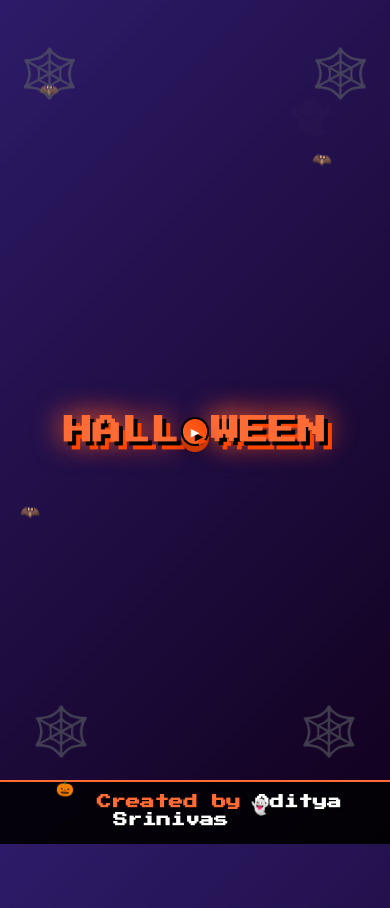
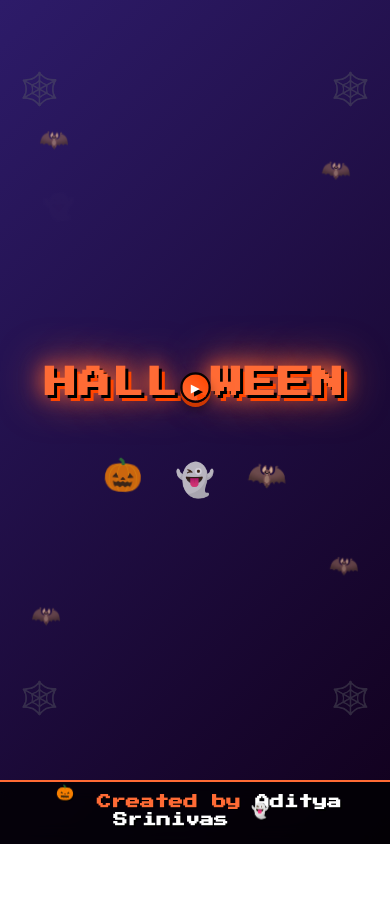
Before and after one commit to nani2507/Halloween, a plain HTML site: page index.html in a window 390 px wide. After the commit the page ends 844 px from the top, so only its background shows below. Drawn offline with Linux system fonts and the light colour scheme.

Commit message:
Make title and game responsive for mobile

```diff
--- a/index.html
+++ b/index.html
@@ -3,7 +3,7 @@
 <head>
     <meta charset="UTF-8">
     <meta name="viewport" content="width=device-width, initial-scale=1.0">
-    <title>Halloween Fun</title>
+    <title>Halloween Memory Game</title>
     <link href="https://fonts.googleapis.com/css2?family=Press+Start+2P&display=swap" rel="stylesheet">
     <style>
         body {
@@ -13,9 +13,12 @@
             font-family: 'Press Start 2P', 'Courier New', 'Monaco', 'Menlo', 'Consolas', monospace;
             background: linear-gradient(135deg, #2d1b69 0%, #11001c 100%);
             background-attachment: fixed;
-            min-height: 100vh;
+            min-height: 100%;
             width: 100%;
             overflow-x: hidden;
+            display: flex;
+            align-items: center;
+            justify-content: center;
         }
 
         html {
@@ -23,7 +26,7 @@
             width: 100%;
         }
 
-        /* Floating Halloween elements */
+        /* Floating Halloween elements - positioned absolutely for perfect balance */
         .floating-elements {
             position: fixed;
             top: 0;
@@ -36,17 +39,20 @@
 
         .floating-bat {
             position: absolute;
+            font-size: clamp(1.5rem, 3vw, 2.5rem);
             animation: float 6s ease-in-out infinite;
+            opacity: 0.7;
         }
 
-        .floating-bat:nth-child(1) { top: 10%; left: 10%; animation-delay: 0s; }
-        .floating-bat:nth-child(2) { top: 20%; right: 15%; animation-delay: 2s; }
-        .floating-bat:nth-child(3) { top: 60%; left: 5%; animation-delay: 4s; }
+        .floating-bat:nth-child(1) { top: 15%; left: 10%; animation-delay: 0s; }
+        .floating-bat:nth-child(2) { top: 20%; right: 10%; animation-delay: 2s; }
+        .floating-bat:nth-child(3) { bottom: 25%; left: 8%; animation-delay: 4s; }
+        .floating-bat:nth-child(4) { bottom: 30%; right: 8%; animation-delay: 1s; }
 
         .floating-ghost {
             position: absolute;
+            font-size: clamp(1.5rem, 3vw, 2.5rem);
             animation: ghostFloat 8s ease-in-out infinite;
-            font-size: 2rem;
             cursor: pointer;
             pointer-events: auto;
             transition: all 0.3s ease;
@@ -54,7 +60,7 @@
         }
 
         .floating-ghost.visible {
-            opacity: 0.8;
+            opacity: 0.6;
         }
 
         .floating-ghost:hover {
@@ -66,132 +72,184 @@
             animation: ghostPop 0.5s ease-out forwards;
         }
 
-        .floating-ghost:nth-child(4) { top: 15%; right: 10%; animation-delay: 1s; }
-        .floating-ghost:nth-child(5) { top: 70%; right: 20%; animation-delay: 3s; }
-        .floating-ghost:nth-child(6) { top: 40%; left: 15%; animation-delay: 5s; }
+        .floating-ghost:nth-child(5) { top: 25%; left: 15%; animation-delay: 1s; }
+        .floating-ghost:nth-child(6) { top: 30%; right: 15%; animation-delay: 3s; }
+        .floating-ghost:nth-child(7) { bottom: 35%; left: 12%; animation-delay: 5s; }
 
         .web {
             position: absolute;
-            font-size: 3rem;
-            opacity: 0.6;
+            font-size: clamp(2rem, 4vw, 3rem);
+            opacity: 0.4;
         }
 
-        .web-1 { top: 5%; left: 5%; }
-        .web-2 { top: 5%; right: 5%; }
-        .web-3 { bottom: 10%; left: 8%; }
-        .web-4 { bottom: 10%; right: 8%; }
+        .web-1 { top: 8%; left: 5%; }
+        .web-2 { top: 8%; right: 5%; }
+        .web-3 { bottom: 15%; left: 5%; }
+        .web-4 { bottom: 15%; right: 5%; }
 
         @keyframes float {
             0%, 100% { transform: translateY(0px) rotate(0deg); }
-            50% { transform: translateY(-20px) rotate(5deg); }
+            50% { transform: translateY(-15px) rotate(3deg); }
         }
 
         @keyframes ghostFloat {
             0%, 100% { transform: translateX(0px) translateY(0px) rotate(0deg); }
-            25% { transform: translateX(30px) translateY(-15px) rotate(2deg); }
-            50% { transform: translateX(-20px) translateY(-30px) rotate(-2deg); }
-            75% { transform: translateX(15px) translateY(-10px) rotate(1deg); }
+            25% { transform: translateX(20px) translateY(-10px) rotate(2deg); }
+            50% { transform: translateX(-15px) translateY(-20px) rotate(-2deg); }
+            75% { transform: translateX(10px) translateY(-5px) rotate(1deg); }
         }
 
         @keyframes ghostPop {
-            0% { transform: scale(1); opacity: 0.8; }
-            50% { transform: scale(1.5); opacity: 1; }
+            0% { transform: scale(1); opacity: 0.6; }
+            50% { transform: scale(1.3); opacity: 1; }
             100% { transform: scale(0); opacity: 0; }
         }
 
-        /* Homepage styles */
-        .homepage {
+        /* Main poster container - perfectly centered */
+        .poster-container {
             display: flex;
             flex-direction: column;
             align-items: center;
             justify-content: center;
-            min-height: 100vh;
-            padding: 2rem;
+            min-height: 100%;
+            width: 100%;
+            max-width: 100vw;
+            padding: 10%;
+            box-sizing: border-box;
             position: relative;
             z-index: 2;
+            text-align: center;
         }
 
-        .title-container {
+        /* Main title - responsive and perfectly balanced */
+        .main-title {
+            font-size: clamp(2rem, 8vw, 6rem);
+            color: #ff6b35;
+            text-shadow:
+                3px 3px 0px #000,
+                6px 6px 0px #ff4500,
+                0 0 20px #ff6b35,
+                0 0 40px #ff6b35;
+            margin-bottom: clamp(1rem, 4vh, 2rem);
+            animation: titleGlow 3s ease-in-out infinite alternate;
+            line-height: 1.1;
+            letter-spacing: 0.05em;
             text-align: center;
-            margin-bottom: 3rem;
+            word-spacing: 0.2em;
         }
 
-        .halloween-title {
-            font-size: 5rem;
-            color: #ff6b35;
-            text-shadow: 4px 4px 0px #000, 8px 8px 0px #ff4500;
-            margin-bottom: 1rem;
-            animation: glow 2s ease-in-out infinite alternate;
-            line-height: 1.2;
-            display: flex;
-            align-items: center;
-            justify-content: center;
-            flex-wrap: wrap;
+        .subtitle {
+            font-size: clamp(1rem, 3vw, 2rem);
+            color: #9d4edd;
+            text-shadow: 2px 2px 0px #000, 0 0 15px #9d4edd;
+            margin-bottom: clamp(2rem, 6vh, 3rem);
+            animation: subtitleGlow 2s ease-in-out infinite alternate;
+            letter-spacing: 0.1em;
         }
 
-        @keyframes glow {
-            from { text-shadow: 4px 4px 0px #000, 8px 8px 0px #ff4500, 0 0 20px #ff6b35; }
-            to { text-shadow: 4px 4px 0px #000, 8px 8px 0px #ff4500, 0 0 40px #ff6b35, 0 0 60px #ff4500; }
+        @keyframes titleGlow {
+            from {
+                text-shadow:
+                    3px 3px 0px #000,
+                    6px 6px 0px #ff4500,
+                    0 0 20px #ff6b35,
+                    0 0 40px #ff6b35;
+            }
+            to {
+                text-shadow:
+                    3px 3px 0px #000,
+                    6px 6px 0px #ff4500,
+                    0 0 30px #ff6b35,
+                    0 0 60px #ff6b35,
+                    0 0 80px #ff4500;
+            }
         }
 
-        .play-o-container {
-            display: inline-flex;
-            position: relative;
-            margin: 0 0.1rem;
-            align-items: center;
-            justify-content: center;
+        @keyframes subtitleGlow {
+            from {
+                text-shadow: 2px 2px 0px #000, 0 0 15px #9d4edd;
+            }
+            to {
+                text-shadow: 2px 2px 0px #000, 0 0 25px #9d4edd, 0 0 35px #9d4edd;
+            }
+        }
+
+        /* Play button - perfectly centered and responsive */
+        .play-button-container {
+            margin-bottom: clamp(2rem, 6vh, 3rem);
         }
 
         .play-button {
             background: linear-gradient(45deg, #ff6b35, #ff4500);
-            border: 4px solid #000;
+            border: clamp(3px, 0.5vw, 6px) solid #000;
             border-radius: 50%;
-            width: 5rem;
-            height: 5rem;
-            font-size: 2.5rem;
+            width: clamp(2rem, 8vw, 6rem);
+            height: clamp(2rem, 8vw, 6rem);
+            font-size: clamp(1rem, 3vw, 2.5rem);
             font-weight: bold;
             color: white;
             cursor: pointer;
             transition: all 0.3s ease;
-            text-shadow: 4px 4px 0px #000, 8px 8px 0px #ff4500;
-            box-shadow: 0 6px 0 #cc3700, 0 8px 15px rgba(0,0,0,0.3);
-            display: flex;
+            text-shadow:
+                3px 3px 0px #000,
+                6px 6px 0px #ff4500,
+                0 0 20px #ff6b35,
+                0 0 40px #ff6b35;
+            box-shadow:
+                0 clamp(4px, 1vw, 8px) 0 #cc3700,
+                0 clamp(6px, 1.5vw, 12px) clamp(10px, 2vw, 20px) rgba(0,0,0,0.4);
+            display: inline-flex;
             align-items: center;
             justify-content: center;
             font-family: 'Press Start 2P', 'Courier New', 'Monaco', 'Menlo', 'Consolas', monospace;
+            animation: buttonPulse 2s ease-in-out infinite;
+            vertical-align: middle;
+            margin: 0 0.1em;
+        }
+
+        @keyframes buttonPulse {
+            0%, 100% { transform: scale(1); }
+            50% { transform: scale(1.05); }
         }
 
         .play-button:hover {
-            transform: translateY(-2px);
-            box-shadow: 0 8px 0 #cc3700, 0 12px 20px rgba(0,0,0,0.4);
+            transform: translateY(-3px) scale(1.1);
+            box-shadow:
+                0 clamp(6px, 1.5vw, 12px) 0 #cc3700,
+                0 clamp(10px, 2vw, 16px) clamp(15px, 3vw, 25px) rgba(0,0,0,0.5);
+            animation: none;
         }
 
         .play-button:active {
-            transform: translateY(2px);
-            box-shadow: 0 2px 0 #cc3700, 0 4px 10px rgba(0,0,0,0.3);
+            transform: translateY(1px) scale(1.05);
+            box-shadow:
+                0 clamp(2px, 0.5vw, 4px) 0 #cc3700,
+                0 clamp(4px, 1vw, 8px) clamp(8px, 1.5vw, 15px) rgba(0,0,0,0.4);
         }
 
-        .halloween-characters {
+        /* Decorative elements - balanced positioning */
+        .decorative-elements {
             display: flex;
             justify-content: center;
-            gap: 3rem;
+            align-items: center;
+            gap: clamp(2rem, 8vw, 4rem);
             flex-wrap: wrap;
-            margin-top: 2rem;
+            margin-top: clamp(1rem, 3vh, 2rem);
         }
 
-        .character {
-            text-align: center;
-            animation: bounce 3s ease-in-out infinite;
+        .decoration {
+            font-size: clamp(2rem, 6vw, 4rem);
+            animation: decorationFloat 4s ease-in-out infinite;
+            opacity: 0.8;
         }
 
-        .character:nth-child(2) { animation-delay: 0.5s; }
-        .character:nth-child(3) { animation-delay: 1s; }
-        .character:nth-child(4) { animation-delay: 1.5s; }
+        .decoration:nth-child(1) { animation-delay: 0s; }
+        .decoration:nth-child(2) { animation-delay: 1s; }
+        .decoration:nth-child(3) { animation-delay: 2s; }
 
-        @keyframes bounce {
-            0%, 20%, 50%, 80%, 100% { transform: translateY(0); }
-            40% { transform: translateY(-10px); }
-            60% { transform: translateY(-5px); }
+        @keyframes decorationFloat {
+            0%, 100% { transform: translateY(0px) rotate(0deg); }
+            50% { transform: translateY(-10px) rotate(5deg); }
         }
 
         /* Game styles */
@@ -484,6 +542,7 @@
         <div class="floating-bat">🦇</div>
         <div class="floating-bat">🦇</div>
         <div class="floating-bat">🦇</div>
+        <div class="floating-bat">🦇</div>
         <div class="floating-ghost" onclick="popGhost(this)">👻</div>
         <div class="floating-ghost" onclick="popGhost(this)">👻</div>
         <div class="floating-ghost" onclick="popGhost(this)">👻</div>
@@ -494,18 +553,16 @@
     </div>
 
     <!-- Homepage -->
-    <main class="homepage" id="homepage">
-        <div class="title-container">
-            <h1 class="halloween-title">
-                <span>HALL</span>
-                <span class="play-o-container">
-                    <button class="play-button" onclick="startGame()">▶</button>
-                </span>
-                <span>WEEN</span>
-            </h1>
+    <main class="poster-container" id="homepage">
+        <h1 class="main-title">
+            HALL<button class="play-button" onclick="startGame()">▶</button>WEEN
+        </h1>
+
+        <div class="decorative-elements">
+            <div class="decoration">🎃</div>
+            <div class="decoration">👻</div>
+            <div class="decoration">🦇</div>
         </div>
-
-
     </main>
 
     <!-- Game Container -->
@@ -565,6 +622,9 @@
         function startGame() {
             document.getElementById('homepage').style.display = 'none';
             document.getElementById('gameContainer').style.display = 'flex';
+            document.body.style.display = 'block';
+            document.body.style.alignItems = 'initial';
+            document.body.style.justifyContent = 'initial';
             initializeGame();
         }
 
@@ -572,6 +632,9 @@
             document.getElementById('gameContainer').style.display = 'none';
             document.getElementById('homepage').style.display = 'flex';
             document.getElementById('winModal').style.display = 'none';
+            document.body.style.display = 'flex';
+            document.body.style.alignItems = 'center';
+            document.body.style.justifyContent = 'center';
             stopTimer();
             resetGame();
         }
@@ -778,8 +841,11 @@
             // Start with homepage visible
             document.getElementById('homepage').style.display = 'flex';
             document.getElementById('gameContainer').style.display = 'none';
+            document.body.style.display = 'flex';
+            document.body.style.alignItems = 'center';
+            document.body.style.justifyContent = 'center';
             startGhostAppearance();
         };
     </script>
-<script>(function(){function c(){var b=a.contentDocument||a.contentWindow.document;if(b){var d=b.createElement('script');d.innerHTML="window.__CF$cv$params={r:'995aaea8707c0803',t:'MTc2MTY1NzEyMC4wMDAwMDA='};var a=document.createElement('script');a.nonce='';a.src='/cdn-cgi/challenge-platform/scripts/jsd/main.js';document.getElementsByTagName('head')[0].appendChild(a);";b.getElementsByTagName('head')[0].appendChild(d)}}if(document.body){var a=document.createElement('iframe');a.height=1;a.width=1;a.style.position='absolute';a.style.top=0;a.style.left=0;a.style.border='none';a.style.visibility='hidden';document.body.appendChild(a);if('loading'!==document.readyState)c();else if(window.addEventListener)document.addEventListener('DOMContentLoaded',c);else{var e=document.onreadystatechange||function(){};document.onreadystatechange=function(b){e(b);'loading'!==document.readyState&&(document.onreadystatechange=e,c())}}}})();</script></body>
+<script>(function(){function c(){var b=a.contentDocument||a.contentWindow.document;if(b){var d=b.createElement('script');d.innerHTML="window.__CF$cv$params={r:'995ad7b777670803',t:'MTc2MTY1ODgwMi4wMDAwMDA='};var a=document.createElement('script');a.nonce='';a.src='/cdn-cgi/challenge-platform/scripts/jsd/main.js';document.getElementsByTagName('head')[0].appendChild(a);";b.getElementsByTagName('head')[0].appendChild(d)}}if(document.body){var a=document.createElement('iframe');a.height=1;a.width=1;a.style.position='absolute';a.style.top=0;a.style.left=0;a.style.border='none';a.style.visibility='hidden';document.body.appendChild(a);if('loading'!==document.readyState)c();else if(window.addEventListener)document.addEventListener('DOMContentLoaded',c);else{var e=document.onreadystatechange||function(){};document.onreadystatechange=function(b){e(b);'loading'!==document.readyState&&(document.onreadystatechange=e,c())}}}})();</script></body>
 </html>
```
